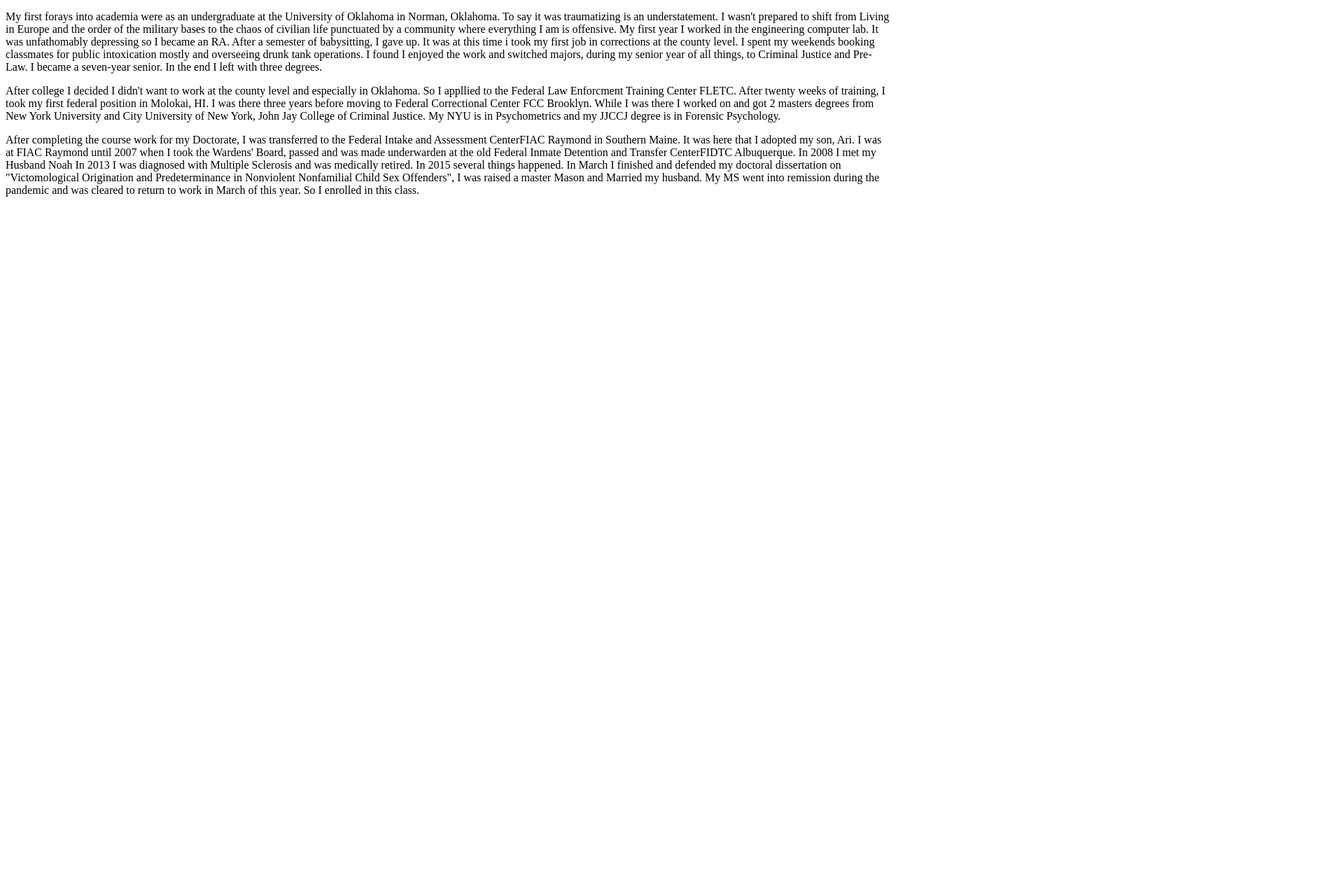
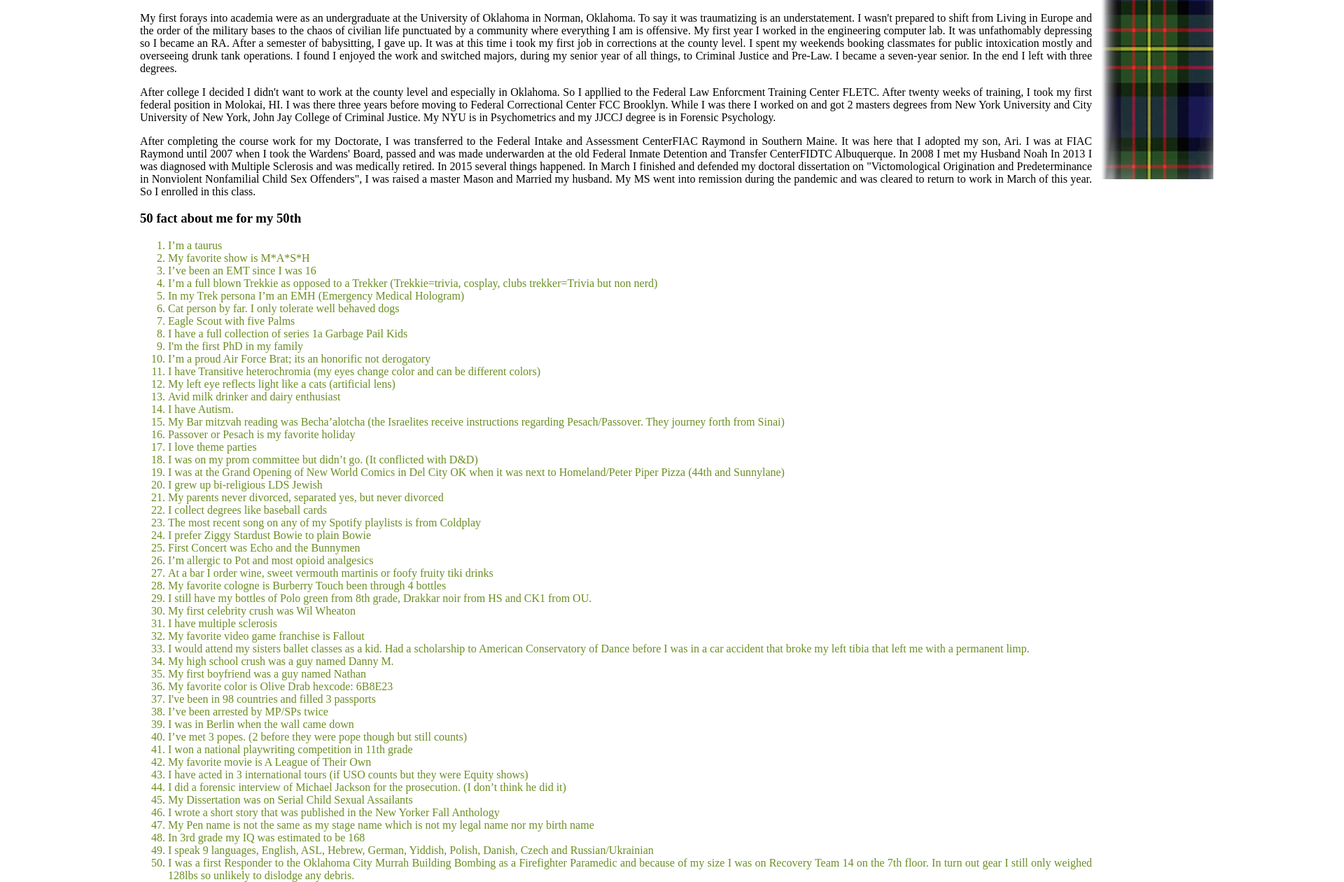
Before and after one commit to JPMelechSolomon626/about-josef, a plain HTML site: page index.html in a window 1280 px wide. Shown: the part 719-1979 px from the top of the page at 70% size, 1920 px wide, since content can reach past the window. Before the commit the page ends 1016 px from the top, so only its background shows below. Drawn offline with Linux system fonts and the light colour scheme.

Commit message:
finished project

```diff
--- a/index.html
+++ b/index.html
@@ -2,22 +2,29 @@
 <html lang="en">
   <head>
     <meta charset="utf-8"/>
+    <link rel="stylesheet" type="text/css" media="screen" href="./style.css">
     <title>About Josef Melech-Solomon</title>
   </head>
   <body>
     <h1>The Truth about Josef</h1>
     <div id="childhood">
-      <h2>Childhood</h2><img src="./1st-grade-pic.jpg"  class="firstgrade" alt="author in first grade"/>
-      <p>On the first of May 1973, I was born on a C-5 over the Atlantic Ocean.  I was a month over due
-      and my family jokes that it was just to avoid being born in Florida.  As a child I spent most of my life
-      living on US military bases in Europe with brief stints in Korea, Okinawa, Phillipies and one summer in
-      Austrailia.
-    </p>
-      <p> The first time I was in the US I was 14.  I came to Philmont Scout Ranch in Cimmaron.  Some people
+      <h2>Childhood</h2>
+      <img id="first grade me" src="./1st-grade-pic.jpg"  class="right" alt="author in first grade"/>
+      On the first of May 1973, I was born on a C-5 over the Atlantic Ocean. I was a month over due
+      and my family jokes that it was just to avoid being born in Florida. As a child I spent most of my life
+      living on US military bases in Europe with brief stints in Korea, Okinawa, Philippines and one summer in
+      Australia. At most bases access to the &quot;off-base&quot; or civilian world was limited. This was due to a
+      wide variety of cultural, societal or environmental differences and hazards that the US Department of Defense deemed
+      unsuitable for dependent minors. This was alleviated by the self contained cities that bases are. One of those activities
+      was scouting. I truly enjoyed every aspect of scouting.  Most of my time outside of school was spent in scouting related
+      activities.
+
+      /p>
+      <p> The first time I was in the US I was 14.  I came to Philmont Scout Ranch in Cimarron, New Mexico.  Some people
       come to America and they get to see the Statue of Liberty. Others are welcomed by the Golden Gate Bridge.
       I got &quot;Chevy on a stick&quot;.
       </p>
-    </div>
+
     <div id="Adulthood">
       <h2>Adulthood</h2>
       <img src="./vdodili.jpg" class="vdodili" alt="Author kissing his husband within a frame that reads in Hebrew
@@ -52,5 +59,64 @@
         remission during the pandemic and was cleared to return to work in March of this year.  So I enrolled in this class.
       </p>
     </div>
+
+    <h3>50 fact about me for my 50th</h3>
+    <ol>
+      <li class="bio-list">I’m a taurus</li>
+      <li class="bio-list">My favorite show is M*A*S*H</li>
+      <li class="bio-list">I’ve been an EMT since I was 16</li>
+      <li class="bio-list">I’m a full blown Trekkie as opposed to a Trekker (Trekkie=trivia, cosplay, clubs trekker=Trivia but non nerd)</li>
+      <li class="bio-list">In my Trek persona I’m an EMH (Emergency Medical Hologram)</li>
+      <li class="bio-list">Cat person by far.  I only tolerate well behaved dogs</li>
+      <li class="bio-list">Eagle Scout with five Palms</li>
+      <li class="bio-list">I have a full collection of series 1a Garbage Pail Kids</li>
+      <li class="bio-list">I'm the first PhD in my family</li>
+      <li class="bio-list">I’m a proud Air Force Brat; its an honorific not derogatory</li>
+      <li class="bio-list">I have Transitive heterochromia (my eyes change color and can be different colors)</li>
+      <li class="bio-list">My left eye reflects light like a cats (artificial lens)</li>
+      <li class="bio-list">Avid milk drinker and dairy enthusiast</li>
+      <li class="bio-list">I have Autism.</li>
+      <li class="bio-list">My Bar mitzvah reading was Becha’alotcha (the Israelites receive instructions regarding Pesach/Passover.
+        They journey forth from Sinai)</li>
+      <li class="bio-list">Passover or Pesach is my favorite holiday</li>
+      <li class="bio-list">I love theme parties</li>
+      <li class="bio-list">I was on my prom committee but didn’t go. (It conflicted with D&D)</li>
+      <li class="bio-list">I was at the Grand Opening of New World Comics in Del City OK when it was next to Homeland/Peter Piper Pizza (44th and Sunnylane)</li>
+      <li class="bio-list">I grew up bi-religious LDS Jewish</li>
+      <li class="bio-list">My parents never divorced, separated yes, but never divorced</li>
+      <li class="bio-list">I collect degrees like baseball cards</li>
+      <li class="bio-list">The most recent song on any of my Spotify playlists is from Coldplay</li>
+      <li class="bio-list">I prefer Ziggy Stardust Bowie to plain Bowie
+      <li class="bio-list">First Concert was Echo and the Bunnymen</li>
+      <li class="bio-list">I’m allergic to Pot and most opioid analgesics</li>
+      <li class="bio-list">At a bar I order wine, sweet vermouth martinis or foofy fruity tiki drinks</li>
+      <li class="bio-list">My favorite cologne is Burberry Touch been through 4 bottles</li>
+      <li class="bio-list">I still have my bottles of Polo green from 8th grade, Drakkar noir from HS and CK1 from OU.</li>
+      <li class="bio-list">My first celebrity crush was Wil Wheaton</li>
+      <li class="bio-list">I have multiple sclerosis</li>
+      <li class="bio-list">My favorite video game franchise is Fallout</li>
+      <li class="bio-list">I would attend my sisters ballet classes as a kid.  Had a scholarship to American Conservatory of Dance before I
+        was in a car accident that broke my left tibia that left me with a permanent limp.</li>
+      <li class="bio-list">My high school crush was a guy named Danny M.</li>
+      <li class="bio-list">My first boyfriend was a guy named Nathan</li>
+      <li class="bio-list">My favorite color is Olive Drab hexcode&colon; 6B8E23</li>
+      <li class="bio-list">I've been in 98 countries and filled 3 passports</li>
+      <li class="bio-list">I’ve been arrested by MP/SPs twice</li>
+      <li class="bio-list">I was in Berlin when the wall came down</li>
+      <li class="bio-list">I’ve met 3 popes.  (2 before they were pope though but still counts)</li>
+      <li class="bio-list">I won a national playwriting competition in 11th grade</li>
+      <li class="bio-list">My favorite movie is A League of Their Own</li>
+      <li class="bio-list">I have acted in 3 international tours (if USO counts but they were Equity shows)</li>
+      <li class="bio-list">I did a forensic interview of Michael Jackson for the prosecution.  (I don’t think he did it)</li>
+      <li class="bio-list">My Dissertation was on Serial Child Sexual Assailants</li>
+      <li class="bio-list">I wrote a short story that was published in the New Yorker Fall Anthology</li>
+      <li class="bio-list">My Pen name is not the same as my stage name which is not my legal name nor my birth name</li>
+      <li class="bio-list">In 3rd grade my IQ was estimated to be 168</li>
+      <li class="bio-list">I speak 9 languages, English, ASL, Hebrew, German, Yiddish, Polish, Danish, Czech and Russian&sol;Ukrainian</li>
+      <li class="bio-list">I was a first Responder to the Oklahoma City Murrah Building Bombing as a Firefighter Paramedic and
+    because of my size I was on Recovery Team 14 on the 7th floor.  In turn out gear I still only weighed 128lbs so
+    unlikely to dislodge any debris.</li>
+    </ol>
+    </div>
   </body>
 </html>
--- /dev/null
+++ b/style.css
@@ -0,0 +1,28 @@
+
+html {
+    background-image:url(./about-me-bg-maclaren.png);
+    width: 1920px;
+    height: 1080px;
+    background-repeat: repeat-x;
+    background-size: auto 975px;
+    background-attachment: fixed;
+}
+
+
+    body {
+        margin-top: 0;
+        margin-right: 310px;
+        margin-left: 150px;
+        margin-bottom: 0;
+        padding: 0 50px 0 50px;
+        max-width: 1550px;
+        text-align: justify;
+        text-justify: inter-word;
+    }
+    img{
+
+    }
+.bio-list {
+    align-content: center;
+   color: olivedrab;
+    }
```
Also changed, not shown: about-me-bg-maclaren.png (added).
